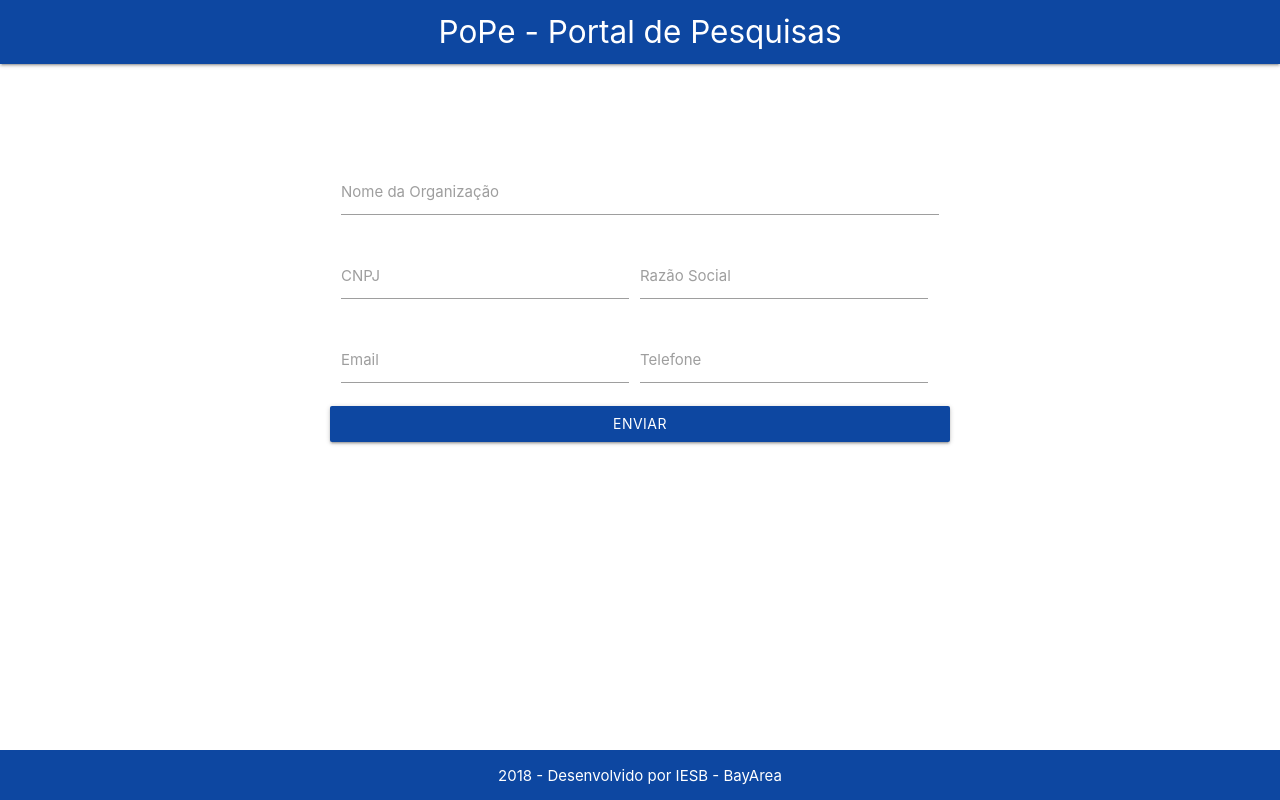
After one commit to cpa-bayarea/pope, a Django app: page /new_organization/ in a window 1280 px wide. The commit adds this page. Run offline with Django 3.2, Linux system fonts and the light colour scheme.

Commit message:
:wrench: Create organization app

```diff
--- /dev/null
+++ b/organizations/apps.py
@@ -0,0 +1,5 @@
+from django.apps import AppConfig
+
+
+class OrganizationsConfig(AppConfig):
+    name = 'organization'
--- /dev/null
+++ b/organizations/forms.py
@@ -0,0 +1,12 @@
+"""Classes for forms related to organizations."""
+
+from django.forms import ModelForm
+
+from organizations.models import Organization
+
+
+class PopeOrganizationForm(ModelForm):
+    class Meta:
+        """Meta default."""
+        model = Organization
+        fields = ['org_name', 'cnpj', 'social_reason', 'email', 'telephone']
--- /dev/null
+++ b/organizations/models.py
@@ -0,0 +1,17 @@
+"""Django organizations customizations for pope """
+from django.db import models
+
+
+class Organization(models.Model):
+    # Atributes
+    org_name = models.CharField(max_length=35, null=False,
+                                blank=False, default=False)
+    cnpj = models.CharField(max_length=15, null=False,
+                            blank=False, default=False)
+    social_reason = models.CharField(max_length=25, null=False,
+                                     blank=False, default=False)
+    email = models.EmailField(null=False, blank=False, default=False)
+    telephone = models.CharField(max_length=11, null=False,
+                                 blank=False, default=False)
+
+    REQUIRED_FIELDS = ['name', 'email', 'cnpj']
--- /dev/null
+++ b/organizations/templates/base.html
@@ -0,0 +1,34 @@
+{% load static %}
+<!DOCTYPE html>
+<html>
+
+<head>
+  <title>PoPe - Portal de Pesquisas</title>
+  <link rel="stylesheet" href="{% static 'css/materialize.min.css' %}">
+  <meta name="viewport" content="width=device-width, initial-scale=1.0" />
+  <script src="{% static 'js/jquery.min.js' %}"></script>
+  <script src="{% static 'js/materialize.min.js' %}"></script>
+</head>
+<body>
+  <header>
+    <nav>
+      <div class="nav-wrapper blue darken-4" style="padding: 0 5px;">
+        <a href="#" class="brand-logo white-text center hide-on-small-and-down">
+          PoPe - Portal de Pesquisas
+        </a>
+        <a href="#" class="brand-logo white-text center hide-on-med-and-up">
+          PoPe
+        </a>
+      </div>
+    </nav>
+  </header>
+  <div class="container col s12">
+    {% block main %} {% endblock %}
+  </div>
+  <footer style="position: fixed; bottom: 0; width: 100%;">
+    <div class="footer-copyright blue darken-4" style="width: 100%; text-align: center; height: 50px; padding-top: 15px;">
+      <a class="white-text center-align" href="https://cpa-bayarea.github.io">2018 - Desenvolvido por IESB - BayArea</a>
+    </div>
+  </footer>
+</body>
+</html>
--- /dev/null
+++ b/organizations/templates/organization_form.html
@@ -0,0 +1,34 @@
+{% extends 'base.html' %}
+{% block main %}
+<!-- Form Organization HTML -->
+<div class="row" style="margin-top: 10%;">
+  <div class="container">
+    <form method="POST" class="col s12">
+      {% csrf_token %}
+      <div class="input-field row col s12">
+        <input name="org_name" id="org_name" type="text"  required>
+        <label for="org_name">Nome da Organização</label>
+      </div>
+      <div class="input-field row col s6">
+        <input name="cnpj" id="cnpj" type="text"  required>
+        <label for="cnpj">CNPJ</label>
+      </div>
+      <div class="input-field row col s6">
+        <input name="social_reason" id="social_reason" type="text"  required>
+        <label for="social_reason">Razão Social</label>
+      </div>
+      <div class="input-field row col s6">
+        <input name="email" type="email" id="email" class="validate" required>
+        <label for="email">Email</label>
+      </div>
+      <div class="input-field row col s6">
+        <input name="telephone" type="text" id="telephone"  required>
+        <label for="telephone">Telefone</label>
+      </div>
+      <button class="blue darken-4 waves-effect waves-light btn col s12 row" type="submit">
+        Enviar
+      </button>
+    </form>
+  </div>
+</div>
+{% endblock %}
--- /dev/null
+++ b/organizations/urls.py
@@ -0,0 +1,10 @@
+"""Urls related to views for the organizations app."""
+from django.urls import path
+
+from organizations.views import PopeOrganizationFormview
+
+
+urlpatterns = [
+    path('new_organization/', PopeOrganizationFormview.as_view(
+        template_name='organization_form.html'), name='new-organization')
+]
--- /dev/null
+++ b/organizations/views.py
@@ -0,0 +1,10 @@
+from django.views.generic.edit import FormView
+
+
+from organizations.forms import PopeOrganizationForm
+
+
+class PopeOrganizationFormview(FormView):
+    template_name = 'organization_form.html'
+    form_class = PopeOrganizationForm
+    success_url = '/login'
--- a/pope/settings.py
+++ b/pope/settings.py
@@ -14,8 +14,6 @@ import os
 
 # Build paths inside the project like this: os.path.join(BASE_DIR, ...)
 BASE_DIR = os.path.dirname(os.path.dirname(os.path.abspath(__file__)))
-
-
 # Quick-start development settings - unsuitable for production
 # See https://docs.djangoproject.com/en/1.11/howto/deployment/checklist/
 
@@ -37,9 +35,10 @@ INSTALLED_APPS = [
     'django.contrib.sessions',
     'django.contrib.messages',
     'django.contrib.staticfiles',
-
+    # Our apps
     'users',
     'geographic',
+    'organizations',
 ]
 
 MIDDLEWARE = [
@@ -71,7 +70,6 @@ TEMPLATES = [
 ]
 
 WSGI_APPLICATION = 'pope.wsgi.application'
-
 
 # Database
 # https://docs.djangoproject.com/en/1.11/ref/settings/#databases
--- a/pope/urls.py
+++ b/pope/urls.py
@@ -21,5 +21,6 @@ from django.urls import path
 
 urlpatterns = [
     url(r'^admin/', admin.site.urls),
-    path('', include('users.urls'))
+    path('', include('users.urls')),
+    path('', include('organizations.urls'))
 ] + static(settings.STATIC_URL, document_root=settings.STATIC_ROOT)
--- a/setup.py
+++ b/setup.py
@@ -66,7 +66,7 @@ setup(
     scripts=['manage.py'],
     author='CPA - Bay Area',
     author_email='fabricasoftwares@gmail.com',
-    url='https://github.com/cpa-bayarea/pope',
+    url='https://www.bayareacpa.com.br',
     entry_points={
         'console_scripts': [
             'pope=manage:main'
--- a/users/templates/login.html
+++ b/users/templates/login.html
@@ -23,7 +23,7 @@
         Entrar
       </button>
       <div class="row right">
-        Nova na organização? <a href="/new_user" class="grey-text text-darken-4">Solicite Cadastro.</a>
+        <a href="/new_user" class="grey-text text-darken-4"> Nova na organização? Solicite Cadastro.</a>
       </div>
     </form>
   </div>
```
Also changed, not shown: organizations/validators.py (added, +44 -0 lines), organizations/__init__.py (added), organizations/migrations/0001_initial.py (added), organizations/migrations/__init__.py (added), organizations/tests.py (added), 1 other file.
